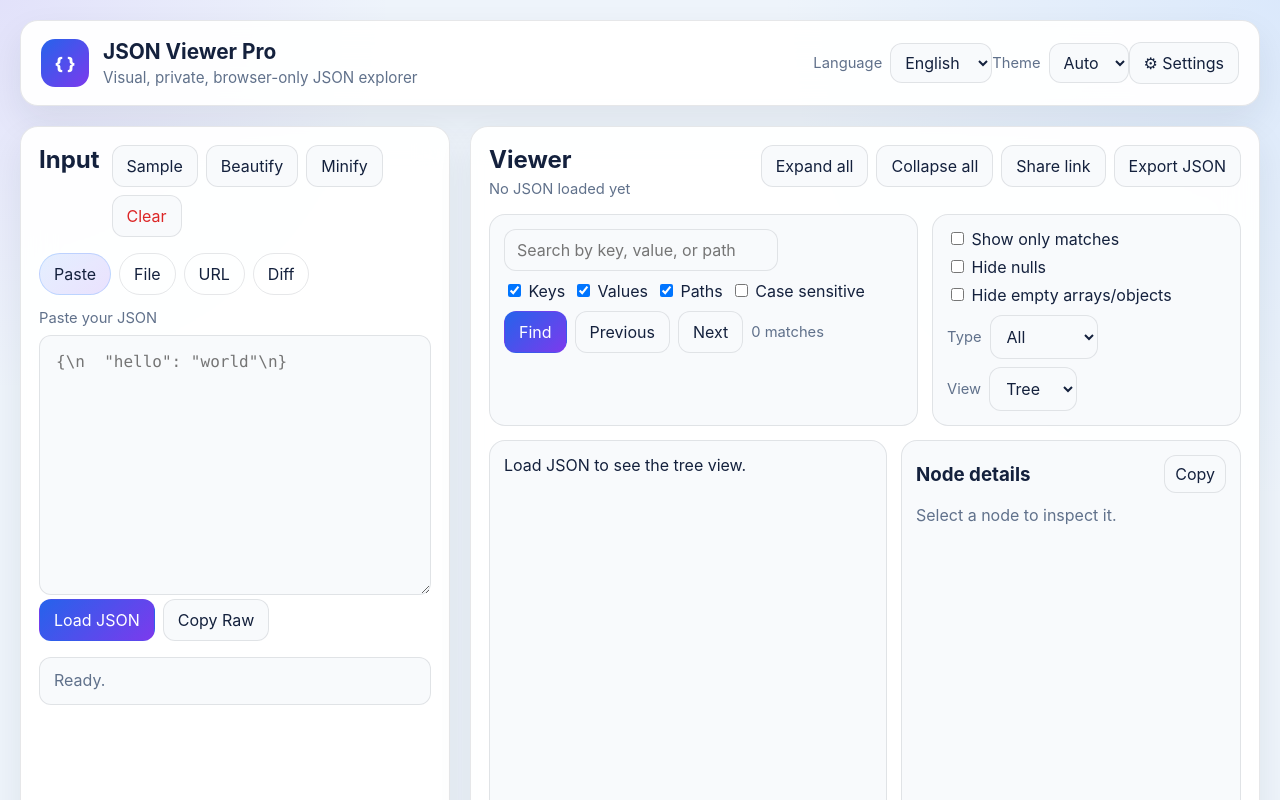
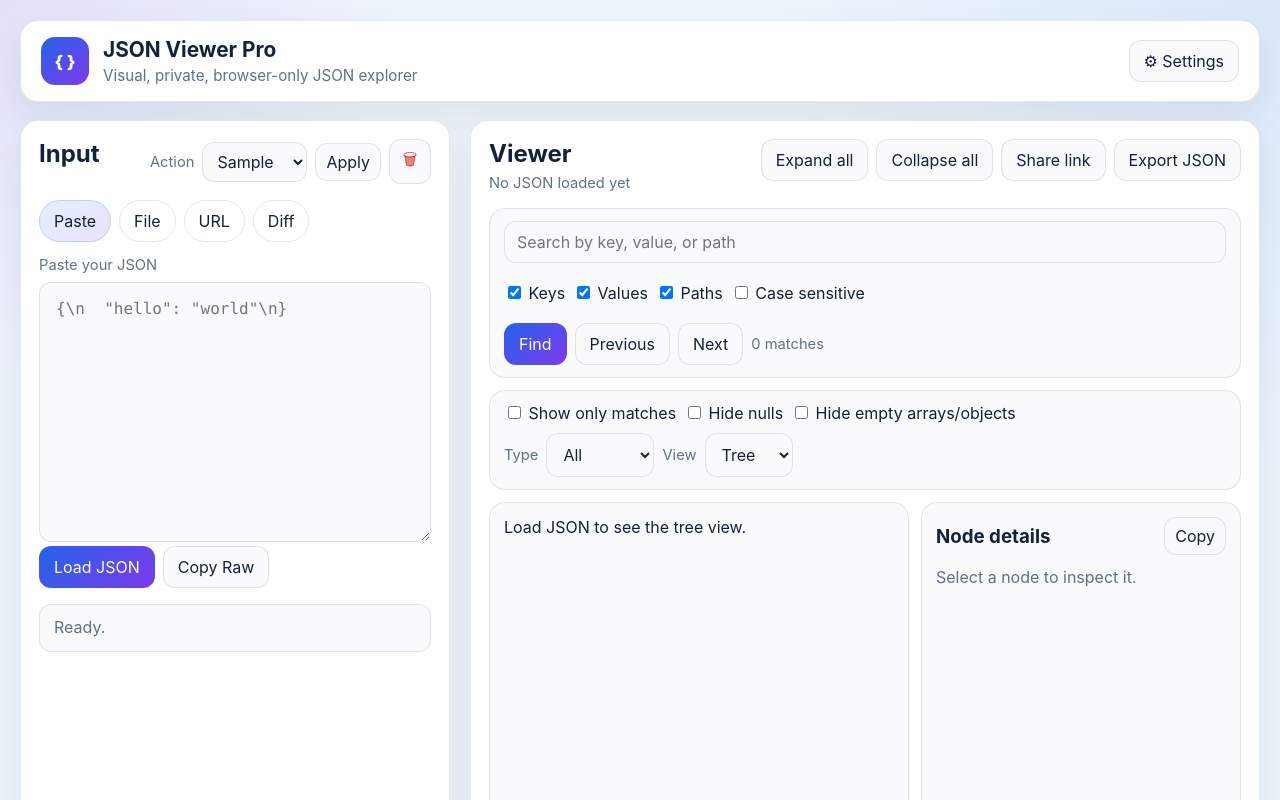
Before and after one commit to renzosdd/JSON-Viewer, a plain HTML site: page index.html in a window 1280 px wide. Shown: the top 800 px of the page. Drawn offline with Linux system fonts and the light colour scheme.

Commit message:
Cambia acciones de Input a dropdown y botón clear con icono

```diff
--- a/app.js
+++ b/app.js
@@ -81,6 +81,8 @@
       details: 'Node details',
       settings: 'Settings',
       settingsTitle: 'Settings',
+      inputAction: 'Action',
+      apply: 'Apply',
       pathFormat: 'Path format',
       indentSize: 'Indent size',
       rememberLast: 'Remember last JSON',
@@ -176,6 +178,8 @@
       details: 'Detalle del nodo',
       settings: 'Configuración',
       settingsTitle: 'Configuración',
+      inputAction: 'Acción',
+      apply: 'Aplicar',
       pathFormat: 'Formato de ruta',
       indentSize: 'Tamaño de indentación',
       rememberLast: 'Recordar último JSON',
@@ -341,10 +345,10 @@
     $('runDiffBtn').textContent = t('compare');
     $('loadLeftFromMainBtn').textContent = t('useMainLeft');
     $('loadRightFromMainBtn').textContent = t('useMainRight');
-    $('formatBtn').textContent = t('beautify');
-    $('minifyBtn').textContent = t('minify');
-    $('clearBtn').textContent = t('clear');
-    $('pasteSampleBtn').textContent = t('sample');
+    $('input-action-label').textContent = t('inputAction');
+    $('runInputActionBtn').textContent = t('apply');
+    $('clearBtn').setAttribute('aria-label', t('clear'));
+    $('clearBtn').setAttribute('title', t('clear'));
     $('expandAllBtn').textContent = t('expandAll');
     $('collapseAllBtn').textContent = t('collapseAll');
     $('shareBtn').textContent = t('share');
@@ -378,6 +382,8 @@
     ['auto','light','dark'].forEach((k, i) => themeOptions[i].textContent = t(`themes.${k}`));
     const pathOptions = $('pathFormat').options;
     ['dot','bracket','jsonpath'].forEach((k, i) => pathOptions[i].textContent = t(`pathFormats.${k}`));
+    const inputActionOptions = $('inputActionSelect').options;
+    ['sample','beautify','minify'].forEach((k, i) => inputActionOptions[i].textContent = t(k));
     const viewOptions = $('viewMode').options;
     ['tree','raw','table','diff'].forEach((k, i) => viewOptions[i].textContent = t(k));
     const typeOptions = $('typeFilter').options;
@@ -998,13 +1004,20 @@
 
   function bindEvents() {
     $('loadJsonBtn').addEventListener('click', () => parseAndLoad(el.jsonInput.value));
-    $('pasteSampleBtn').addEventListener('click', () => {
-      const text = JSON.stringify(SAMPLE_JSON, null, state.settings.indentSize);
-      el.jsonInput.value = text;
-      parseAndLoad(text);
+    $('runInputActionBtn').addEventListener('click', () => {
+      const action = $('inputActionSelect').value;
+      if (action === 'sample') {
+        const text = JSON.stringify(SAMPLE_JSON, null, state.settings.indentSize);
+        el.jsonInput.value = text;
+        parseAndLoad(text);
+        return;
+      }
+      if (action === 'beautify') {
+        formatMainJson(false);
+        return;
+      }
+      if (action === 'minify') formatMainJson(true);
     });
-    $('formatBtn').addEventListener('click', () => formatMainJson(false));
-    $('minifyBtn').addEventListener('click', () => formatMainJson(true));
     $('clearBtn').addEventListener('click', () => {
       el.jsonInput.value = '';
       el.leftDiffInput.value = '';
--- a/index.html
+++ b/index.html
@@ -18,21 +18,6 @@
         </div>
       </div>
       <div class="topbar__actions">
-        <label class="switch-group">
-          <span id="lang-label">Language</span>
-          <select id="languageSelect" class="select compact">
-            <option value="en">English</option>
-            <option value="es">Español</option>
-          </select>
-        </label>
-        <label class="switch-group">
-          <span id="theme-label">Theme</span>
-          <select id="themeSelect" class="select compact">
-            <option value="auto">Auto</option>
-            <option value="light">Light</option>
-            <option value="dark">Dark</option>
-          </select>
-        </label>
         <button id="settingsBtn" class="button ghost">⚙ <span id="settings-btn-label">Settings</span></button>
       </div>
     </header>
@@ -41,11 +26,17 @@
       <section class="panel input-panel">
         <div class="panel__header">
           <h2 id="input-title">Input</h2>
-          <div class="row gap-sm wrap">
-            <button id="pasteSampleBtn" class="button ghost">Sample</button>
-            <button id="formatBtn" class="button ghost">Beautify</button>
-            <button id="minifyBtn" class="button ghost">Minify</button>
-            <button id="clearBtn" class="button ghost danger">Clear</button>
+          <div class="row gap-sm wrap input-tools">
+            <label class="switch-group inline">
+              <span id="input-action-label">Action</span>
+              <select id="inputActionSelect" class="select compact">
+                <option value="sample">Sample</option>
+                <option value="beautify">Beautify</option>
+                <option value="minify">Minify</option>
+              </select>
+            </label>
+            <button id="runInputActionBtn" class="button ghost compact">Apply</button>
+            <button id="clearBtn" class="button ghost danger compact" aria-label="Clear input" title="Clear input">🗑</button>
           </div>
         </div>
 
@@ -196,6 +187,21 @@
       </div>
       <div class="settings-grid">
         <label class="field">
+          <span id="lang-label">Language</span>
+          <select id="languageSelect" class="select">
+            <option value="en">English</option>
+            <option value="es">Español</option>
+          </select>
+        </label>
+        <label class="field">
+          <span id="theme-label">Theme</span>
+          <select id="themeSelect" class="select">
+            <option value="auto">Auto</option>
+            <option value="light">Light</option>
+            <option value="dark">Dark</option>
+          </select>
+        </label>
+        <label class="field">
           <span id="path-format-label">Path format</span>
           <select id="pathFormat" class="select">
             <option value="dot">Dot notation</option>
--- a/styles.css
+++ b/styles.css
@@ -60,7 +60,7 @@
 }
 .topbar {
   display: flex; justify-content: space-between; align-items: center;
-  padding: 18px 20px; gap: 16px; margin-bottom: 20px;
+  padding: 16px 20px; gap: 16px; margin-bottom: 18px;
 }
 .brand { display: flex; align-items: center; gap: 14px; }
 .brand__logo {
@@ -71,6 +71,9 @@
 .brand h1 { margin: 0; font-size: 1.3rem; }
 .brand p { margin: 4px 0 0; color: var(--muted); font-size: 0.95rem; }
 .topbar__actions, .row { display: flex; align-items: center; }
+.topbar__actions { gap: 8px; }
+.input-tools { justify-content: flex-end; }
+#clearBtn { min-width: 42px; }
 .wrap { flex-wrap: wrap; }
 .gap-sm { gap: 8px; }
 .mt-sm { margin-top: 10px; }
@@ -146,16 +149,17 @@
 .status.warn { color: var(--warning); border-color: rgba(251,191,36,0.3); }
 
 .toolbar {
-  display: grid; grid-template-columns: minmax(0, 1.25fr) minmax(300px, 0.9fr); gap: 14px;
-  margin-bottom: 14px;
+  display: grid; grid-template-columns: 1fr; gap: 12px;
+  margin-bottom: 12px;
 }
 .search-block, .filters-block, .detail-panel, .viewer-main {
   background: var(--panel-soft); border: 1px solid var(--border); border-radius: 16px;
 }
-.search-block, .filters-block { padding: 14px; }
+.search-block { display: grid; gap: 10px; }
+.search-block, .filters-block { padding: 12px 14px; }
 .viewer-grid {
-  display: grid; grid-template-columns: minmax(0, 1fr) 340px; gap: 14px;
-  min-height: 760px;
+  display: grid; grid-template-columns: minmax(0, 1fr) 320px; gap: 12px;
+  min-height: 720px;
 }
 .viewer-main { padding: 14px; overflow: auto; }
 .detail-panel { padding: 14px; overflow: auto; }
@@ -227,7 +231,7 @@
 .switch-group { display: flex; align-items: center; gap: 8px; }
 .inline { display: inline-flex; }
 .grid-2 { display: grid; grid-template-columns: 1fr 1fr; gap: 12px; }
-.settings-grid { display: grid; grid-template-columns: 1fr 1fr; gap: 16px; }
+.settings-grid { display: grid; grid-template-columns: 1fr 1fr; gap: 14px; }
 .field { display: flex; flex-direction: column; gap: 8px; }
 .checkbox-field { flex-direction: row; align-items: center; }
 .modal {
@@ -235,7 +239,7 @@
 }
 .modal__backdrop { position: absolute; inset: 0; background: rgba(0,0,0,0.45); }
 .modal__content {
-  position: relative; z-index: 1; width: min(720px, calc(100vw - 32px)); padding: 18px;
+  position: relative; z-index: 1; width: min(760px, calc(100vw - 32px)); padding: 18px;
 }
 
 mark {
@@ -249,8 +253,7 @@
 
 @media (max-width: 800px) {
   .toolbar, .settings-grid, .grid-2, .diff-grid { grid-template-columns: 1fr; }
-  .topbar { flex-direction: column; align-items: stretch; }
-  .topbar__actions { justify-content: space-between; flex-wrap: wrap; }
+  .topbar { flex-direction: row; align-items: center; }
   .app { padding: 12px; }
   .panel { padding: 14px; }
 }
```
